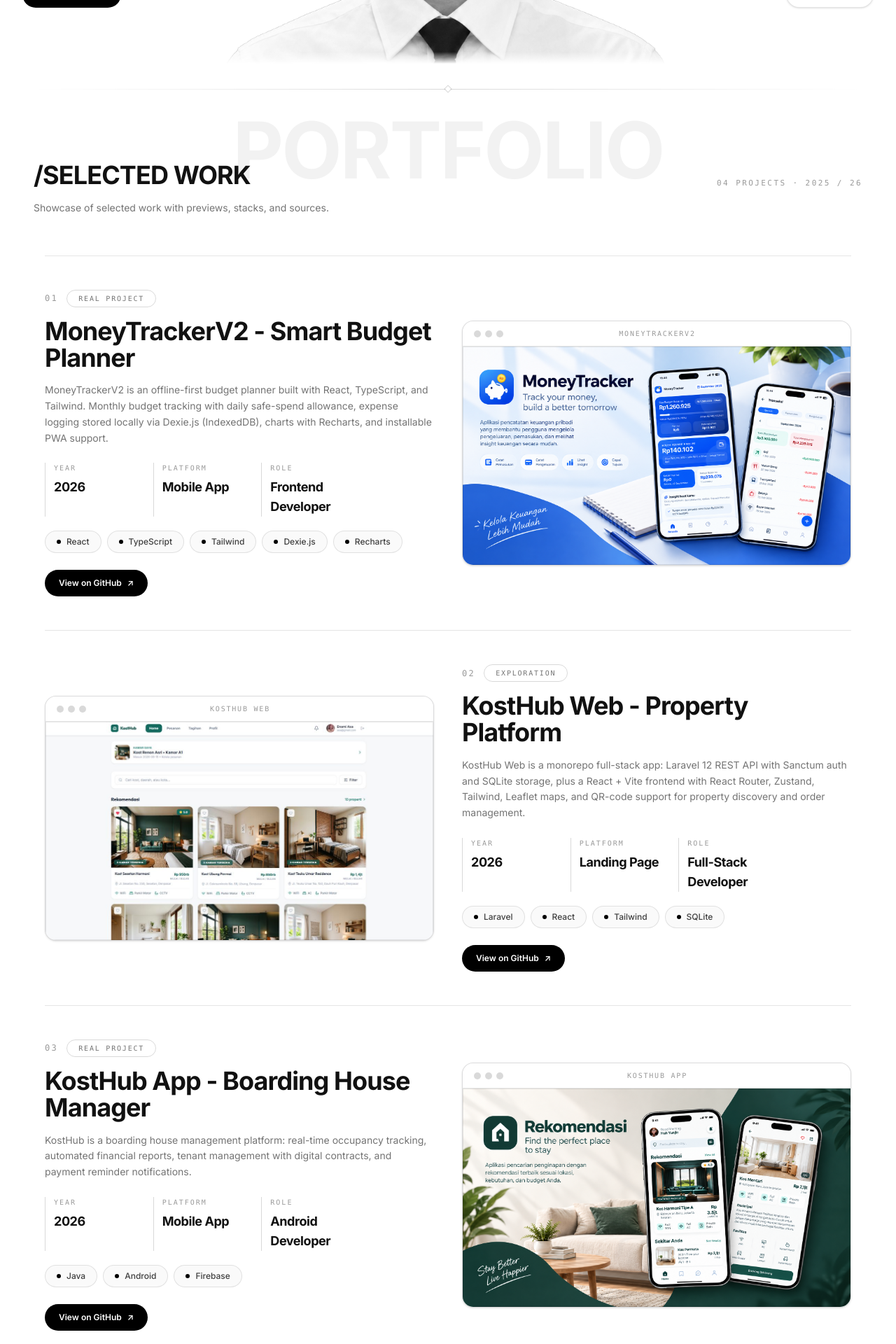
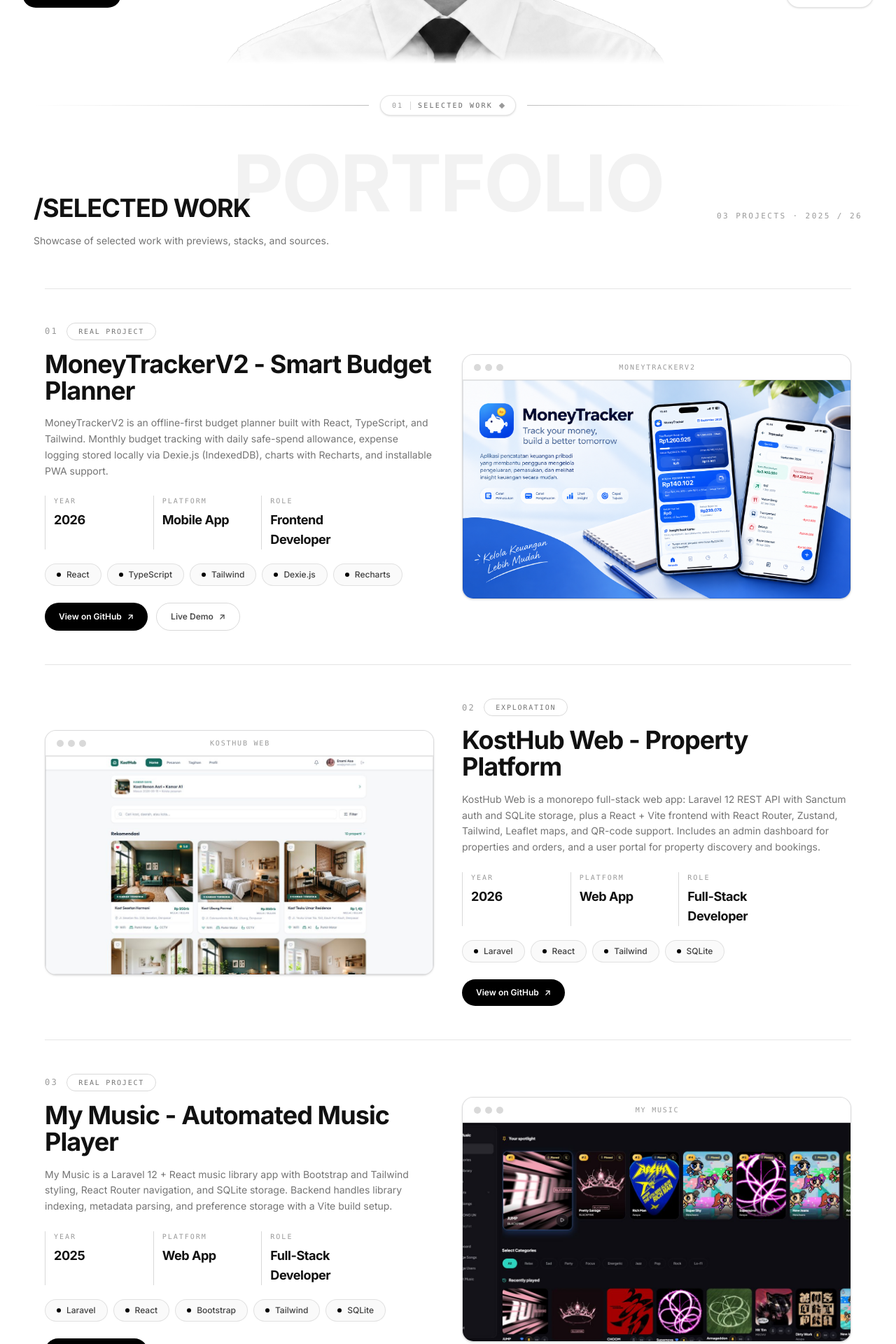
Before and after one commit to galxtria/Galxtria, a React (Vite) app: page / in a window 1280 px wide. Shown: the part 680-2600 px from the top of the page at 70% size. Built offline with nearby package versions, Linux system fonts and the light colour scheme.

Commit message:
feat: skills section, live demo, project modal prev-next, labeled dividers, english copy

```diff
--- a/src/App.jsx
+++ b/src/App.jsx
@@ -17,6 +17,7 @@
     category: 'Real Project',
     role: 'Frontend Developer',
     github: 'https://github.com/galxtria/MoneyTrackerV2.git',
+    demo: 'https://moneytrackerv2-woad.vercel.app',
     year: '2026',
     shot: '/shots/moneytrackerv2_new.png',
     frame: 'phone',
@@ -25,11 +26,11 @@
   {
     title: 'KostHub Web - Property Platform',
     short: 'KostHub Web',
-    desc: 'Full-stack boarding house platform with property discovery and order management.',
+    desc: 'Full-stack boarding house web app with admin and user dashboards for property and order management.',
     fullDesc:
-      'KostHub Web is a monorepo full-stack app: Laravel 12 REST API with Sanctum auth and SQLite storage, plus a React + Vite frontend with React Router, Zustand, Tailwind, Leaflet maps, and QR-code support for property discovery and order management.',
+      'KostHub Web is a monorepo full-stack web app: Laravel 12 REST API with Sanctum auth and SQLite storage, plus a React + Vite frontend with React Router, Zustand, Tailwind, Leaflet maps, and QR-code support. Includes an admin dashboard for properties and orders, and a user portal for property discovery and bookings.',
     tech: ['Laravel', 'React', 'Tailwind', 'SQLite'],
-    tags: ['Landing Page', 'KostHub'],
+    tags: ['Web App', 'KostHub'],
     category: 'Exploration',
     role: 'Full-Stack Developer',
     github: 'https://github.com/galxtria/KostHub_Web.git',
@@ -37,22 +38,10 @@
     shot: '/shots/kosthub-web.jpg',
     frame: 'browser',
   },
-  {
-    title: 'KostHub App - Boarding House Manager',
-    short: 'KostHub App',
-    desc: 'Boarding house management with financial efficiency and real-time room tracking.',
-    fullDesc:
-      'KostHub is a boarding house management platform: real-time occupancy tracking, automated financial reports, tenant management with digital contracts, and payment reminder notifications.',
-    tech: ['Java', 'Android', 'Firebase'],
-    tags: ['Mobile App', 'KostHub'],
-    category: 'Real Project',
-    role: 'Android Developer',
-    github: 'https://github.com/galxtria/KostHub.git',
-    year: '2026',
-    shot: '/shots/kosthub_app_new.png',
-    frame: 'phone',
-    tint: 'from-[#d7f1ea] to-[#aedfd3]',
-  },
+  // NOTE: Kartu "KostHub App" disembunyikan sementara — link
+  // https://github.com/galxtria/KostHub mengembalikan 404 dan stack-nya
+  // (Java/Android/Firebase) tidak terverifikasi. Tampilkan lagi setelah
+  // repo dipublikasikan / link diperbaiki.
   {
     title: 'My Music - Automated Music Player',
     short: 'My Music',
@@ -173,7 +162,7 @@
       onClick={onClick}
       onMouseMove={spotMove}
       {...(s.label !== 'Email' ? { target: '_blank', rel: 'noreferrer' } : {})}
-      title={s.label === 'Email' ? 'Klik untuk menyalin email' : s.label}
+      title={s.label === 'Email' ? 'Click to copy email' : s.label}
       className={`${className} spot-pill`}
     >
       {copied ? (
@@ -293,6 +282,7 @@
   const { isDark, toggleTheme } = useTheme()
   const links = [
     { id: 'work', label: 'Work' },
+    { id: 'skills', label: 'Skills' },
     { id: 'experience', label: 'Experience' },
     { id: 'contact', label: 'Contact' },
   ]
@@ -412,7 +402,7 @@
         <span className="absolute top-8 text-[64px] md:text-[84px] font-black text-white/60 select-none">G</span>
         <div className="absolute inset-0 bg-gradient-to-t from-black/25 via-transparent to-transparent" />
         <p className="relative z-10 pb-4 px-4 text-center text-[10px] font-medium text-white/90 leading-snug">
-          Foto tidak ditemukan
+          Photo not available
         </p>
       </div>
     )
@@ -516,15 +506,29 @@
   )
 }
 
-// ── Pemisah section: hairline gradasi + belah ketupat kecil, sengaja dibuat samar ──
+// ── Pemisah section: garis gradasi + pill label bernomor (nama section berikutnya) ──
 
-function SectionDivider({ className = 'bg-white dark:bg-[#0b0b0d]' }) {
+function SectionDivider({ className = 'bg-white dark:bg-[#0b0b0d]', index, label }) {
   return (
     <div aria-hidden className={`relative ${className}`}>
       <div className="mx-auto max-w-[1400px] px-6 md:px-12">
-        <div className="relative flex items-center justify-center py-1">
-          <span className="absolute inset-x-0 h-px bg-gradient-to-r from-transparent via-black/15 to-transparent dark:via-white/15" />
-          <span className="relative h-1.5 w-1.5 rotate-45 bg-white ring-1 ring-black/15 dark:bg-[#0b0b0d] dark:ring-white/15" />
+        <div className="relative flex items-center gap-4 py-4">
+          <span className="h-px flex-1 bg-gradient-to-r from-transparent to-black/25 dark:to-white/25" />
+          {label ? (
+            <span className="flex shrink-0 items-center gap-2.5 rounded-full border border-black/10 bg-white px-4 py-1.5 shadow-sm dark:border-white/10 dark:bg-white/5">
+              {index && (
+                <>
+                  <span className="font-mono text-[10px] tracking-[0.2em] text-black/40 dark:text-white/40">{index}</span>
+                  <span className="h-3 w-px bg-black/15 dark:bg-white/15" />
+                </>
+              )}
+              <span className="font-mono text-[10px] uppercase tracking-[0.22em] text-black/60 dark:text-white/60">{label}</span>
+              <span className="h-1.5 w-1.5 rotate-45 bg-black/40 dark:bg-white/40" />
+            </span>
+          ) : (
+            <span className="relative h-1.5 w-1.5 rotate-45 bg-white ring-1 ring-black/15 dark:bg-[#0b0b0d] dark:ring-white/15" />
+          )}
+          <span className="h-px flex-1 bg-gradient-to-l from-transparent to-black/25 dark:to-white/25" />
         </div>
       </div>
     </div>
@@ -568,10 +572,13 @@
 
 // ── Modal detail project + lightbox fullscreen (klik thumbnail → detail, klik gambar di modal → zoom) ──
 
-function ProjectModal({ p, index, onClose, onZoom }) {
+function ProjectModal({ p, index, total, onClose, onZoom, onPrev, onNext, paused }) {
   useEffect(() => {
     const onKey = (e) => {
       if (e.key === 'Escape') onClose()
+      if (paused) return
+      if (e.key === 'ArrowLeft') onPrev()
+      if (e.key === 'ArrowRight') onNext()
     }
     window.addEventListener('keydown', onKey)
     document.body.style.overflow = 'hidden'
@@ -579,7 +586,7 @@
       window.removeEventListener('keydown', onKey)
       document.body.style.overflow = ''
     }
-  }, [onClose])
+  }, [onClose, onPrev, onNext, paused])
 
   return (
     <div
@@ -595,21 +602,21 @@
       >
         <button
           onClick={onClose}
-          aria-label="Tutup detail"
+          aria-label="Close details"
           className="absolute top-4 right-4 z-10 flex h-9 w-9 items-center justify-center rounded-full border border-black/10 bg-white/90 text-black/70 hover:border-black hover:text-black transition-colors dark:border-white/15 dark:bg-black/60 dark:text-white/70 dark:hover:border-white dark:hover:text-white"
         >
           ✕
         </button>
         <button
           onClick={onZoom}
-          title="Klik untuk perbesar gambar"
+          title="Click to enlarge image"
           className="group/img relative block w-full cursor-zoom-in"
         >
           <div className={`relative aspect-[16/9] overflow-hidden bg-gradient-to-br ${p.frame === 'phone' ? (p.tint || 'from-zinc-100 to-zinc-200') : 'from-zinc-100 to-zinc-200'} dark:from-white/10 dark:to-white/5`}>
             <Thumbnail p={p} zoom={false} vivid fill fit={p.frame === 'phone' ? 'object-contain' : 'object-cover object-top'} />
             <span className="absolute bottom-3 right-3 inline-flex items-center gap-1.5 rounded-full bg-black/70 px-3 py-1.5 font-mono text-[10px] uppercase tracking-[0.15em] text-white opacity-0 transition-opacity group-hover/img:opacity-100">
               <svg width="12" height="12" viewBox="0 0 24 24" fill="none" stroke="currentColor" strokeWidth="2" strokeLinecap="round" strokeLinejoin="round" aria-hidden="true"><path d="M15 3h6v6" /><path d="M9 21H3v-6" /><path d="M21 3l-7 7" /><path d="M3 21l7-7" /></svg>
-              Perbesar
+              Enlarge
             </span>
           </div>
         </button>
@@ -643,11 +650,41 @@
             >
               View on GitHub <span aria-hidden>↗</span>
             </a>
+            {p.demo && (
+              <a
+                href={p.demo}
+                target="_blank"
+                rel="noreferrer"
+                className="inline-flex items-center gap-2 rounded-full border border-black/15 px-5 py-2.5 text-[12px] font-semibold text-black/70 hover:border-black hover:text-black transition-colors dark:border-white/15 dark:text-white/70 dark:hover:border-white dark:hover:text-white"
+              >
+                Live Demo <span aria-hidden>↗</span>
+              </a>
+            )}
             <button
               onClick={onClose}
               className="inline-flex items-center gap-2 rounded-full border border-black/15 px-5 py-2.5 text-[12px] font-semibold text-black/70 hover:border-black hover:text-black transition-colors dark:border-white/15 dark:text-white/70 dark:hover:border-white dark:hover:text-white"
             >
-              Tutup
+              Close
+            </button>
+          </div>
+          {/* Prev / Next antar project */}
+          <div className="mt-6 flex items-center justify-between border-t border-black/10 pt-4 dark:border-white/10">
+            <button
+              onClick={onPrev}
+              aria-label="Previous project"
+              className="inline-flex items-center gap-2 rounded-full px-4 py-2 font-mono text-[11px] uppercase tracking-[0.18em] text-black/50 hover:bg-black/5 hover:text-black transition-colors dark:text-white/50 dark:hover:bg-white/10 dark:hover:text-white"
+            >
+              <span aria-hidden>←</span> Prev
+            </button>
+            <span className="font-mono text-[11px] tracking-[0.2em] text-black/40 dark:text-white/40">
+              {String(index + 1).padStart(2, '0')} / {String(total).padStart(2, '0')}
+            </span>
+            <button
+              onClick={onNext}
+              aria-label="Next project"
+              className="inline-flex items-center gap-2 rounded-full px-4 py-2 font-mono text-[11px] uppercase tracking-[0.18em] text-black/50 hover:bg-black/5 hover:text-black transition-colors dark:text-white/50 dark:hover:bg-white/10 dark:hover:text-white"
+            >
+              Next <span aria-hidden>→</span>
             </button>
           </div>
         </div>
@@ -675,7 +712,7 @@
       onClick={onClose}
       role="dialog"
       aria-modal="true"
-      aria-label={`Perbesaran ${p.short}`}
+      aria-label={`Enlarged view of ${p.short}`}
     >
       <img
         src={p.shot}
@@ -684,9 +721,112 @@
         className={`max-h-[85vh] w-auto max-w-full rounded-xl shadow-2xl ${p.frame === 'phone' ? 'object-contain' : 'object-contain'}`}
       />
       <p className="mt-4 font-mono text-[11px] uppercase tracking-[0.22em] text-white/60">
-        {p.short} · klik di mana saja / ESC untuk tutup
+        {p.short} · click anywhere or press ESC to close
       </p>
     </div>
+  )
+}
+
+// ── Skills: ringkasan stack yang dipakai di repo GitHub ──
+
+const SKILLS = [
+  {
+    group: 'Frontend',
+    blurb: 'Interfaces shipped to production across every project.',
+    icon: 'code',
+    items: ['React', 'TypeScript', 'JavaScript', 'Tailwind CSS', 'Bootstrap', 'Sass'],
+  },
+  {
+    group: 'Backend & Data',
+    blurb: 'The APIs and storage behind the web apps.',
+    icon: 'db',
+    items: ['Laravel', 'PHP', 'REST API', 'Sanctum Auth', 'SQLite', 'IndexedDB'],
+  },
+  {
+    group: 'Tools & Platform',
+    blurb: 'Build, deploy, and development support.',
+    icon: 'tool',
+    items: ['Vite', 'Git & GitHub', 'Vercel', 'PWA', 'Recharts', 'Leaflet', 'Zustand'],
+  },
+]
+
+function SkillIcon({ name, className }) {
+  const cls = className || 'h-5 w-5 text-white'
+  if (name === 'db')
+    return (
+      <svg className={cls} fill="none" stroke="currentColor" strokeWidth="1.8" viewBox="0 0 24 24" strokeLinecap="round" strokeLinejoin="round" aria-hidden="true">
+        <ellipse cx="12" cy="5" rx="9" ry="3" />
+        <path d="M3 5v14a9 3 0 0 0 18 0V5" />
+        <path d="M3 12a9 3 0 0 0 18 0" />
+      </svg>
+    )
+  if (name === 'tool')
+    return (
+      <svg className={cls} fill="none" stroke="currentColor" strokeWidth="1.8" viewBox="0 0 24 24" strokeLinecap="round" strokeLinejoin="round" aria-hidden="true">
+        <path d="M14.7 6.3a1 1 0 0 0 0 1.4l1.6 1.6a1 1 0 0 0 1.4 0l3.77-3.77a6 6 0 0 1-7.94 7.94l-6.91 6.91a2.12 2.12 0 0 1-3-3l6.91-6.91a6 6 0 0 1 7.94-7.94l-3.76 3.76z" />
+      </svg>
+    )
+  return (
+    <svg className={cls} fill="none" stroke="currentColor" strokeWidth="1.8" viewBox="0 0 24 24" strokeLinecap="round" strokeLinejoin="round" aria-hidden="true">
+      <polyline points="16 18 22 12 16 6" />
+      <polyline points="8 6 2 12 8 18" />
+    </svg>
+  )
+}
+
+function Skills() {
+  const ref = useReveal(0.08)
+  return (
+    <section id="skills" ref={ref} className="relative w-full scroll-mt-16 bg-white dark:bg-[#0b0b0d]">
+      <div className="relative mx-auto w-full max-w-[1400px] px-6 md:px-12 py-16 md:py-24">
+        <span aria-hidden className="watermark absolute top-6 left-1/2 -translate-x-1/2 text-[clamp(3rem,10vw,7rem)] font-black tracking-tight text-black/[0.05] dark:text-white/[0.06]">
+          SKILLS
+        </span>
+        <div data-reveal className="relative flex flex-wrap items-end justify-between gap-4">
+          <h2 className="text-2xl md:text-4xl font-black tracking-tight">/SKILLS</h2>
+          <p className="font-mono text-[11px] uppercase tracking-[0.22em] text-black/40 dark:text-white/40">
+            Stacks &amp; tools I use
+          </p>
+        </div>
+        <p data-reveal className="relative mt-4 max-w-xl text-sm leading-relaxed text-black/55 dark:text-white/55">
+          Tech taken from real projects — matching the source on GitHub.
+        </p>
+
+        {/* Index rows: ikon + label kiri, pills kanan, pemisah hairline */}
+        <div className="mx-auto mt-10 w-full max-w-6xl border-t border-black/10 dark:border-white/10">
+          {SKILLS.map((g, gi) => (
+            <div
+              key={g.group}
+              data-reveal
+              className="group grid gap-5 border-b border-black/10 py-6 transition-colors duration-300 hover:bg-black/[0.02] md:grid-cols-[300px_1fr] md:gap-8 md:px-4 dark:border-white/10 dark:hover:bg-white/[0.03]"
+            >
+              <div className="flex items-start gap-4">
+                <span className="flex h-12 w-12 shrink-0 items-center justify-center rounded-2xl bg-zinc-900 shadow-[0_10px_24px_-12px_rgba(0,0,0,0.5)] transition-transform duration-500 group-hover:-translate-y-1 group-hover:-rotate-6 dark:bg-white dark:shadow-[0_10px_24px_-12px_rgba(0,0,0,0.8)]">
+                  <SkillIcon name={g.icon} className="h-5 w-5 text-white dark:text-black" />
+                </span>
+                <div className="min-w-0">
+                  <p className="font-mono text-[11px] uppercase tracking-[0.22em] text-black/40 dark:text-white/40">
+                    {String(gi + 1).padStart(2, '0')} — {g.items.length} stacks
+                  </p>
+                  <p className="mt-1.5 text-base md:text-lg font-extrabold tracking-tight transition-transform duration-300 group-hover:translate-x-1">
+                    {g.group}
+                  </p>
+                  <p className="mt-1 text-[13px] leading-relaxed text-black/50 dark:text-white/50">{g.blurb}</p>
+                </div>
+              </div>
+              <div className="flex flex-wrap content-start gap-2 md:justify-end md:pt-1">
+                {g.items.map((s) => (
+                  <span key={s} className="inline-flex items-center gap-2 rounded-full border border-black/10 bg-zinc-50 px-4 py-1.5 text-[12px] font-medium text-black/75 transition-all duration-300 hover:-translate-y-0.5 hover:border-black/30 hover:shadow-[0_10px_22px_-12px_rgba(0,0,0,0.35)] dark:border-white/10 dark:bg-white/10 dark:text-white/80 dark:hover:border-white/30">
+                    <span aria-hidden className="h-1.5 w-1.5 rounded-full bg-black dark:bg-white" />
+                    {s}
+                  </span>
+                ))}
+              </div>
+            </div>
+          ))}
+        </div>
+      </div>
+    </section>
   )
 }
 
@@ -761,7 +901,7 @@
                     ))}
                   </div>
 
-                  <div className="mt-6">
+                  <div className="mt-6 flex flex-wrap gap-3">
                     <a
                       href={p.github}
                       target="_blank"
@@ -770,6 +910,16 @@
                     >
                       View on GitHub <span aria-hidden>↗</span>
                     </a>
+                    {p.demo && (
+                      <a
+                        href={p.demo}
+                        target="_blank"
+                        rel="noreferrer"
+                        className="inline-flex items-center gap-2 rounded-full border border-black/15 px-5 py-2.5 text-[12px] font-semibold text-black/70 transition-all hover:-translate-y-0.5 hover:border-black hover:text-black dark:border-white/15 dark:text-white/70 dark:hover:border-white dark:hover:text-white"
+                      >
+                        Live Demo <span aria-hidden>↗</span>
+                      </a>
+                    )}
                   </div>
                 </div>
 
@@ -787,8 +937,8 @@
                   <button
                     onClick={() => setActive(i)}
                     onKeyDown={(e) => { if (e.key === 'Enter' || e.key === ' ') setActive(i) }}
-                    title={`Lihat detail ${p.short}`}
-                    aria-label={`Lihat detail ${p.short}`}
+                    title={`View details ${p.short}`}
+                    aria-label={`View details ${p.short}`}
                     className="group/shot relative block w-full cursor-zoom-in text-left"
                   >
                   <div className={`relative aspect-[16/9] overflow-hidden bg-gradient-to-br ${p.frame === 'phone' ? (p.tint || 'from-zinc-100 to-zinc-200') : 'from-zinc-100 to-zinc-200'} dark:from-white/10 dark:to-white/5`}>
@@ -799,7 +949,7 @@
                     <span className="absolute inset-0 flex items-end justify-center bg-gradient-to-t from-black/55 via-black/0 to-transparent pb-4 opacity-0 transition-opacity duration-300 group-hover/shot:opacity-100">
                       <span className="inline-flex items-center gap-2 rounded-full bg-white/95 px-4 py-2 text-[12px] font-semibold text-black shadow-lg dark:bg-black/85 dark:text-white">
                         <svg width="13" height="13" viewBox="0 0 24 24" fill="none" stroke="currentColor" strokeWidth="2" strokeLinecap="round" strokeLinejoin="round" aria-hidden="true"><path d="M15 3h6v6" /><path d="M9 21H3v-6" /><path d="M21 3l-7 7" /><path d="M3 21l7-7" /></svg>
-                        Lihat detail
+                        View details
                       </span>
                     </span>
                   </div>
@@ -820,8 +970,12 @@
         <ProjectModal
           p={PROJECTS[active]}
           index={active}
+          total={total}
           onClose={() => setActive(null)}
           onZoom={() => setZoomed(true)}
+          onPrev={() => setActive((a) => (a - 1 + total) % total)}
+          onNext={() => setActive((a) => (a + 1) % total)}
+          paused={zoomed}
         />
       )}
       {zoomed && active !== null && (
@@ -977,7 +1131,7 @@
     )
   }
   return (
-    <button ref={ref} onMouseMove={onMove} onClick={copyEmail} title="Klik untuk menyalin email" data-reveal className={cls}>
+    <button ref={ref} onMouseMove={onMove} onClick={copyEmail} title="Click to copy email" data-reveal className={cls}>
       {body}
     </button>
   )
@@ -1064,8 +1218,11 @@
       <Navbar loaded={loaded} />
       <main className={`relative z-10 transition-opacity duration-700 ${loaded ? 'opacity-100' : 'opacity-0'}`}>
         <Hero visible={loaded} />
-        <SectionDivider />
+        <SectionDivider index="01" label="Selected Work" />
         <Work />
+        <SectionDivider index="02" label="Skills" />
+        <Skills />
+        <SectionDivider index="03" label="Background" />
         <Experience />
         <Contact />
       </main>
```
